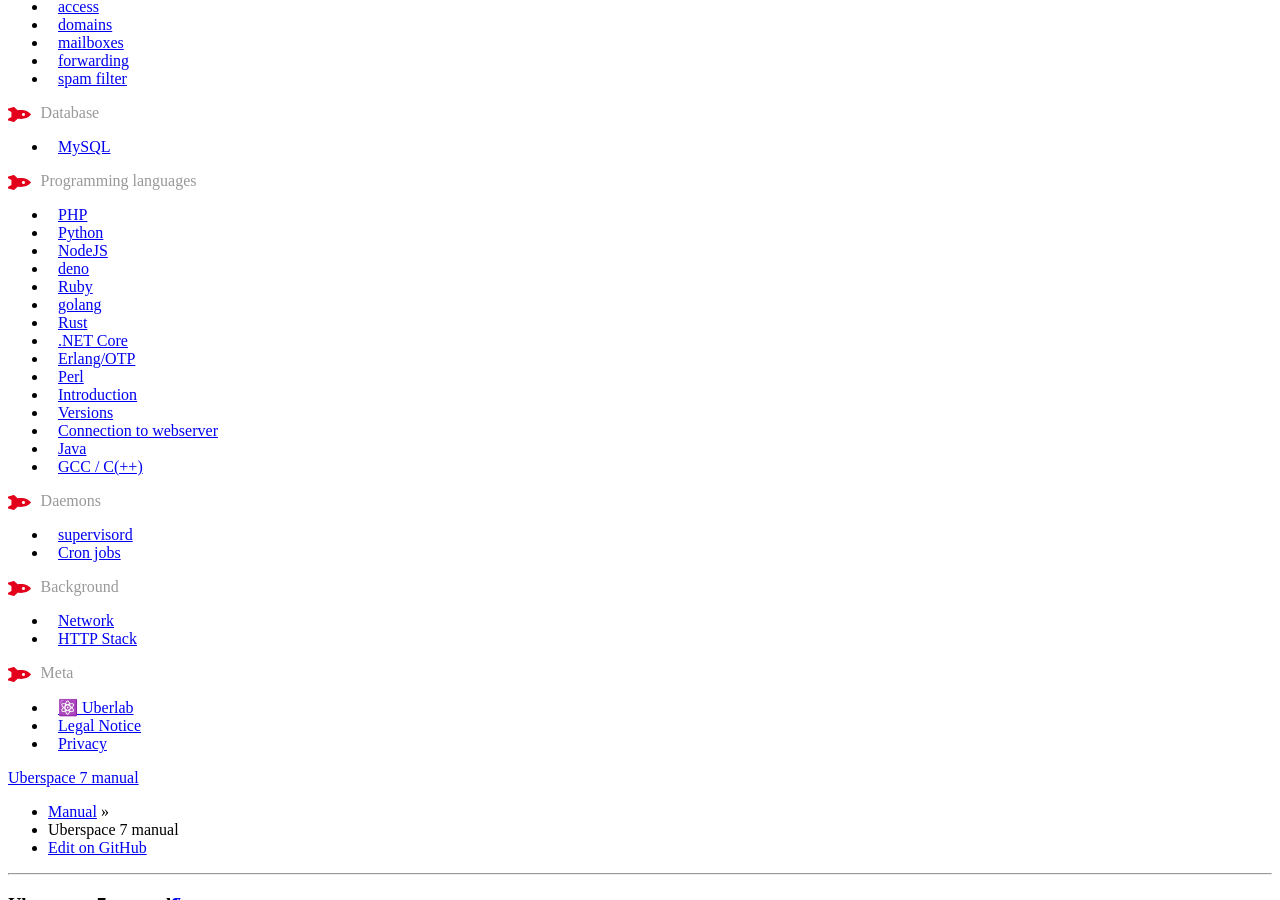
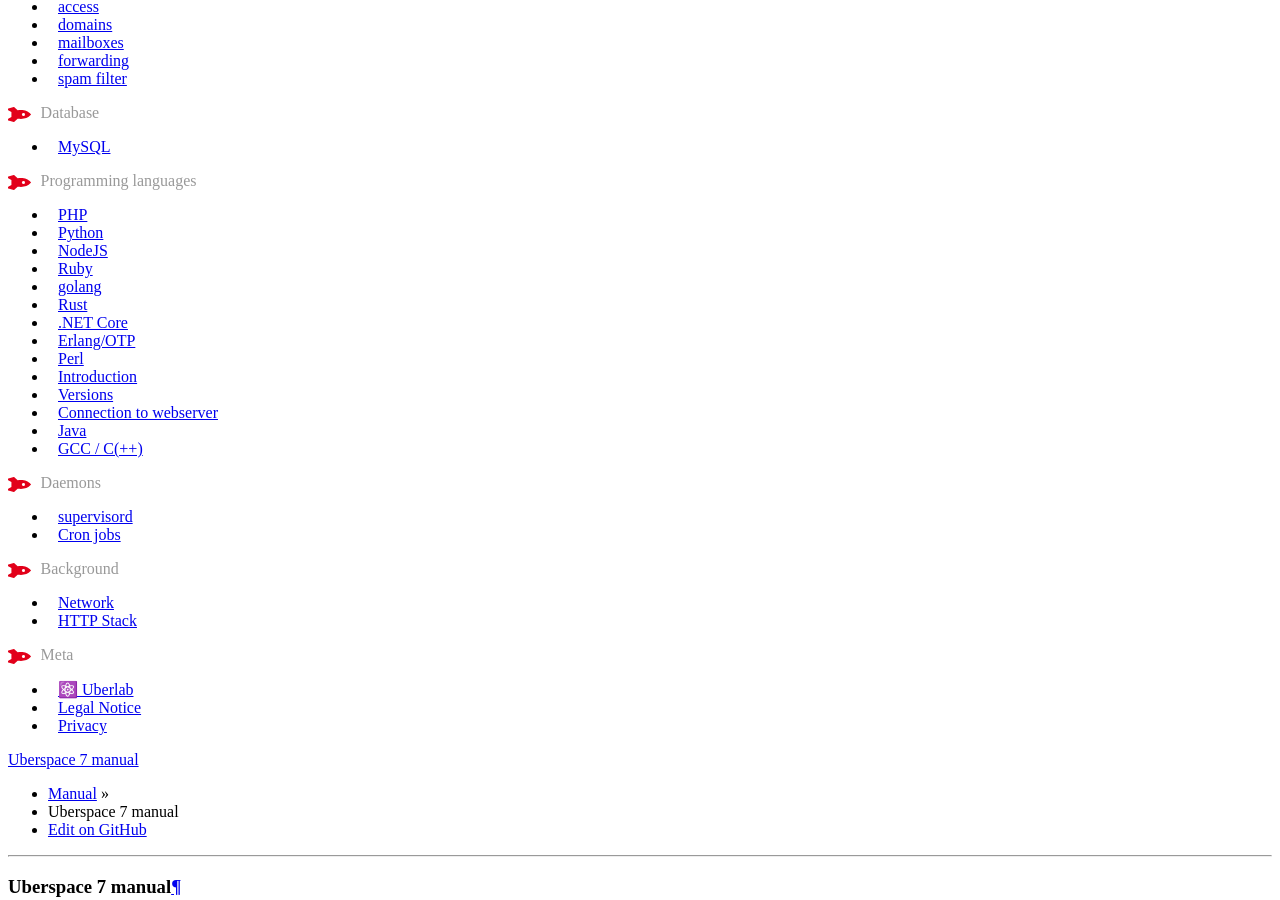
Before and after one commit to Uberspace/manual, a Sphinx documentation site: the page built from source/index.rst, in a window 1280 px wide and 900 px high, scrolled down 808 px. Built offline with Sphinx 7.4.7 and the Read the Docs theme 2.0.0, drawn with Linux system fonts in a browser that asks for light colours; pages that are not in the unit, such as notebooks, are missing from menus.

Commit message:
:fire: rm deno docs from index
Ups, leaked this too early. Deno will be included in the next release.

```diff
--- a/source/index.rst
+++ b/source/index.rst
@@ -92,7 +92,6 @@ For more information see the :doc:`full changelog <changelog>`.
    PHP <lang-php>
    Python <lang-python>
    NodeJS <lang-nodejs>
-   deno <lang-deno>
    Ruby <lang-ruby>
    golang <lang-golang>
    Rust <lang-rust>
```
